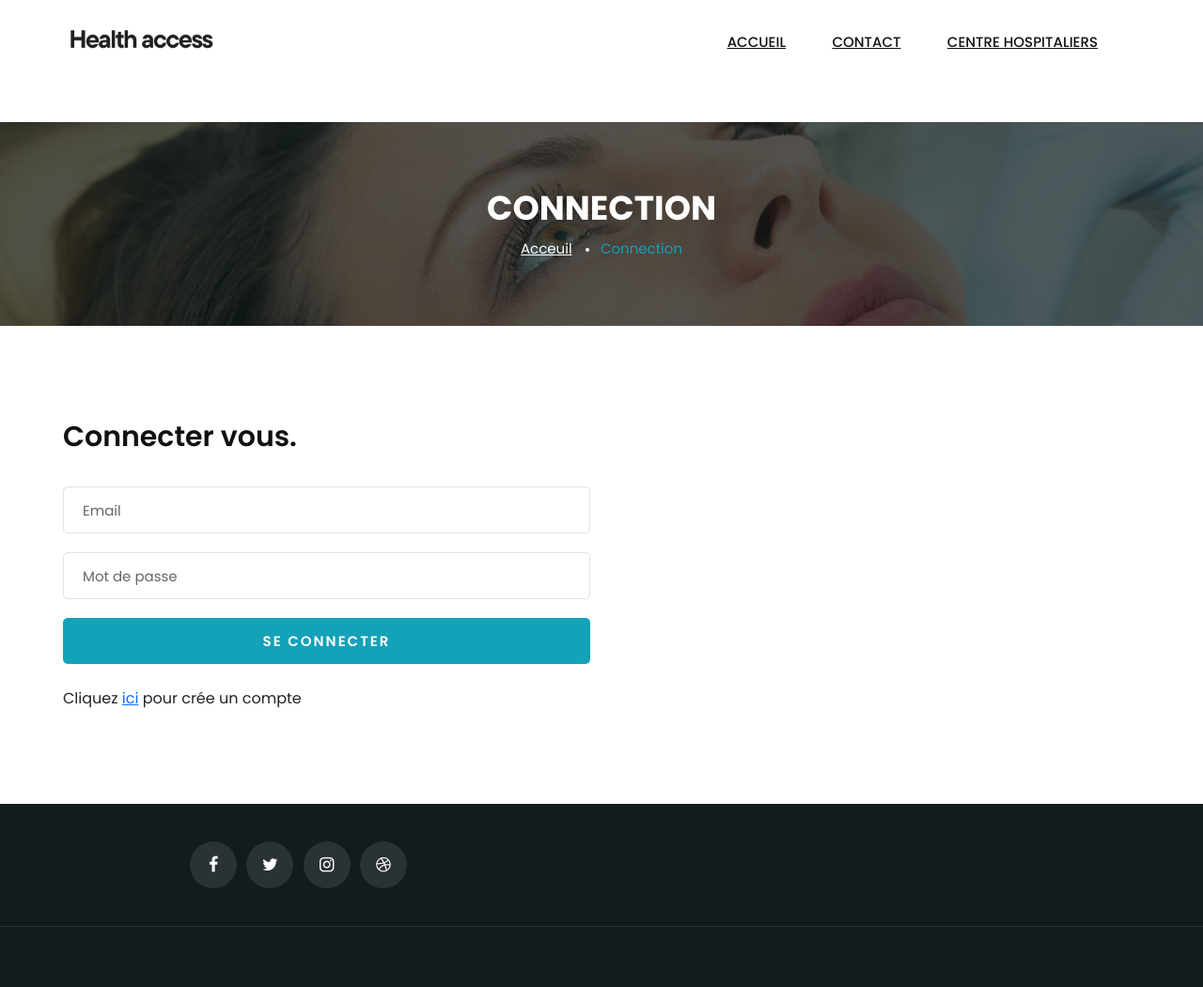
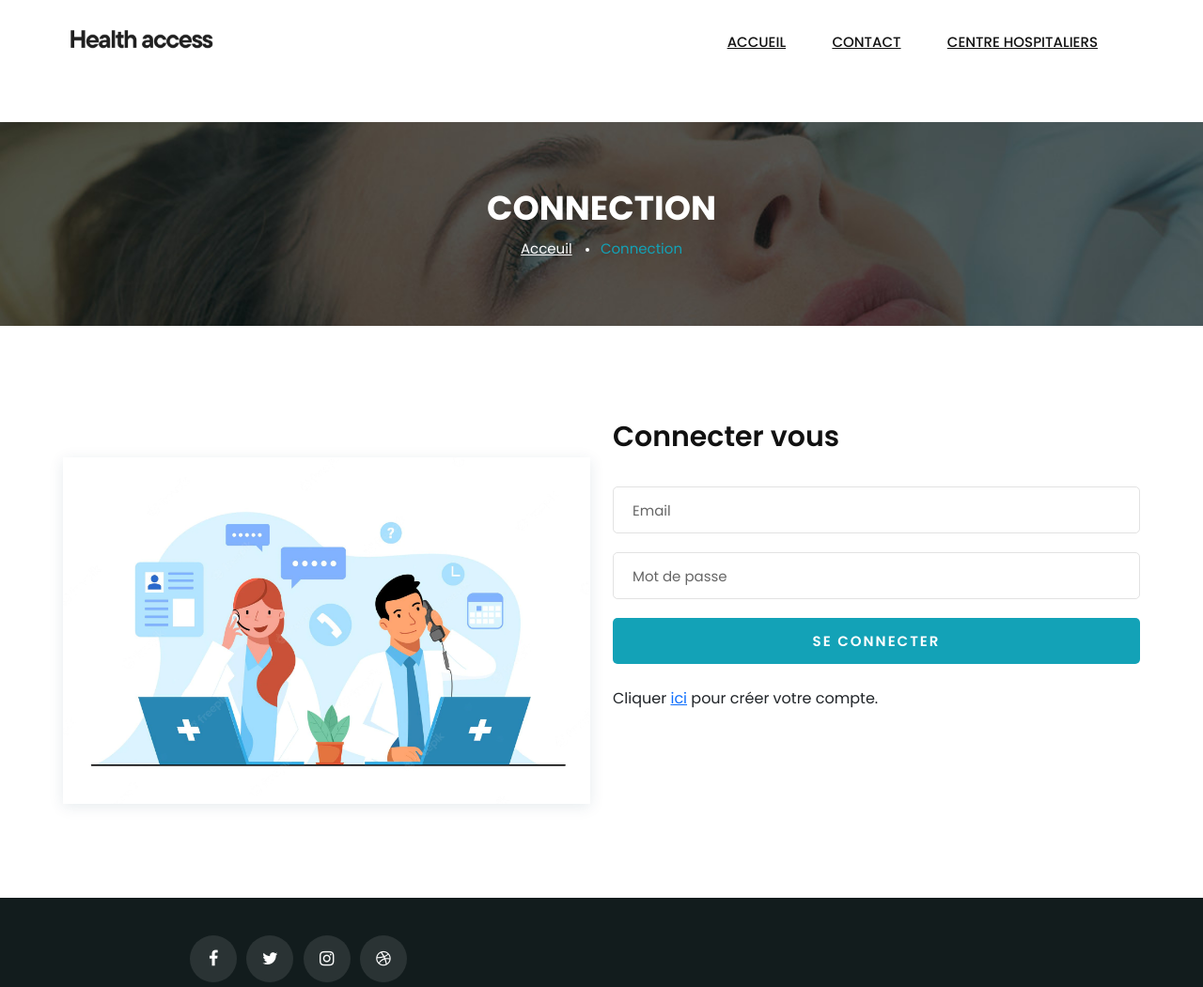
Before and after one commit to FranckyPopo/appointmen_medical__NaN, a Django app: page /login/ in a window 1280 px wide. Shown: the top 1051 px of the page at 94% size. Run offline with Django 4.2, Linux system fonts and the light colour scheme; some libraries are stand-ins or nearby versions.

Commit message:
Fin de l'amélioration du formulaire de connection

```diff
--- a/authentication/templates/authentication/login.html
+++ b/authentication/templates/authentication/login.html
@@ -27,8 +27,13 @@
                 <div class="contact__content">
                     <div class="row">
                         <div class="col-lg-6 col-md-6">
+                            <div class="contact__pic">
+                                <img src="{% static 'front/img/appelez-concept-medecin-telephone_1150-50289.webp' %}" alt="">
+                            </div>
+                        </div>
+                        <div class="col-lg-6 col-md-6">
                             <div class="contact__form">
-                                <h3 >Connecter vous.</h3>
+                                <h3 >Connecter vous</h3>
                                 {% if messages %}
                                     {% for message in messages %}
                                         {% if message.tags == "error" %}
@@ -46,8 +51,7 @@
                                     {% render_field form.password placeholder="Mot de passe" %}
                                     <button type="submit" class="site-btn">Se connecter</button>
                                     <div style="margin-top: 25px;">
-                                        Cliquez <a href={% url 'authentication_register' %}>ici</a>
-                                        pour crée un compte
+                                        Cliquer <a href={% url 'authentication_register' %}>ici</a> pour créer votre compte.
                                     </div>
                                 </form>
                             </div>
```
